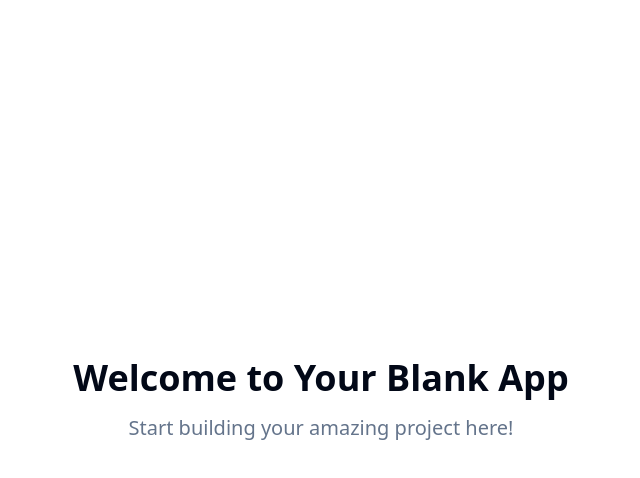
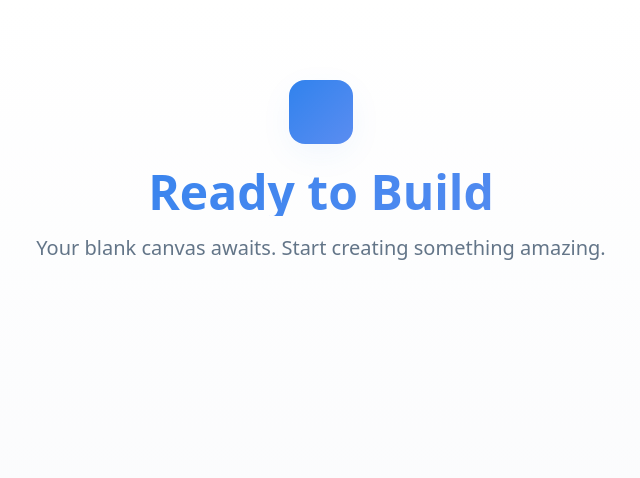
Before and after one commit to sirilgsq/anew-project-starter, a React (Vite) app: page / in a window 1280 px wide. Shown: the top 478 px of the page, without its empty margins (319-959 px from the left). Built offline with nearby package versions, Linux system fonts and the light colour scheme.

Commit message:
Create blank project
Creates a new project with a basic structure and essential files.

```diff
--- a/index.html
+++ b/index.html
@@ -3,12 +3,12 @@
   <head>
     <meta charset="UTF-8" />
     <meta name="viewport" content="width=device-width, initial-scale=1.0" />
-    <title>anew-project-starter</title>
-    <meta name="description" content="Lovable Generated Project" />
+    <title>Blank Project</title>
+    <meta name="description" content="A beautiful blank project ready for development" />
     <meta name="author" content="Lovable" />
 
-    <meta property="og:title" content="anew-project-starter" />
-    <meta property="og:description" content="Lovable Generated Project" />
+    <meta property="og:title" content="Blank Project" />
+    <meta property="og:description" content="A beautiful blank project ready for development" />
     <meta property="og:type" content="website" />
     <meta property="og:image" content="https://lovable.dev/opengraph-image-p98pqg.png" />
 
--- a/src/index.css
+++ b/src/index.css
@@ -9,34 +9,40 @@ All colors MUST be HSL.
 @layer base {
   :root {
     --background: 0 0% 100%;
-    --foreground: 222.2 84% 4.9%;
+    --foreground: 210 24% 16%;
 
     --card: 0 0% 100%;
-    --card-foreground: 222.2 84% 4.9%;
+    --card-foreground: 210 24% 16%;
 
     --popover: 0 0% 100%;
-    --popover-foreground: 222.2 84% 4.9%;
+    --popover-foreground: 210 24% 16%;
 
-    --primary: 222.2 47.4% 11.2%;
-    --primary-foreground: 210 40% 98%;
+    --primary: 214 84% 56%;
+    --primary-foreground: 0 0% 98%;
 
-    --secondary: 210 40% 96.1%;
-    --secondary-foreground: 222.2 47.4% 11.2%;
+    --secondary: 210 40% 96%;
+    --secondary-foreground: 210 24% 16%;
 
-    --muted: 210 40% 96.1%;
-    --muted-foreground: 215.4 16.3% 46.9%;
+    --muted: 210 40% 96%;
+    --muted-foreground: 210 16% 46%;
 
-    --accent: 210 40% 96.1%;
-    --accent-foreground: 222.2 47.4% 11.2%;
+    --accent: 210 40% 96%;
+    --accent-foreground: 210 24% 16%;
 
-    --destructive: 0 84.2% 60.2%;
-    --destructive-foreground: 210 40% 98%;
+    --destructive: 0 84% 60%;
+    --destructive-foreground: 0 0% 98%;
 
-    --border: 214.3 31.8% 91.4%;
-    --input: 214.3 31.8% 91.4%;
-    --ring: 222.2 84% 4.9%;
+    --border: 214 31% 91%;
+    --input: 214 31% 91%;
+    --ring: 214 84% 56%;
 
-    --radius: 0.5rem;
+    --radius: 0.75rem;
+
+    /* Custom design tokens */
+    --gradient-primary: linear-gradient(135deg, hsl(var(--primary)), hsl(220 84% 65%));
+    --gradient-subtle: linear-gradient(180deg, hsl(var(--background)), hsl(220 27% 98%));
+    --shadow-elegant: 0 10px 40px -12px hsl(var(--primary) / 0.15);
+    --transition-smooth: all 0.3s cubic-bezier(0.4, 0, 0.2, 1);
 
     --sidebar-background: 0 0% 98%;
 
@@ -56,33 +62,38 @@ All colors MUST be HSL.
   }
 
   .dark {
-    --background: 222.2 84% 4.9%;
-    --foreground: 210 40% 98%;
+    --background: 224 71% 4%;
+    --foreground: 213 31% 91%;
 
-    --card: 222.2 84% 4.9%;
-    --card-foreground: 210 40% 98%;
+    --card: 224 71% 4%;
+    --card-foreground: 213 31% 91%;
 
-    --popover: 222.2 84% 4.9%;
-    --popover-foreground: 210 40% 98%;
+    --popover: 224 71% 4%;
+    --popover-foreground: 213 31% 91%;
 
-    --primary: 210 40% 98%;
-    --primary-foreground: 222.2 47.4% 11.2%;
+    --primary: 214 84% 56%;
+    --primary-foreground: 0 0% 98%;
 
-    --secondary: 217.2 32.6% 17.5%;
-    --secondary-foreground: 210 40% 98%;
+    --secondary: 215 28% 17%;
+    --secondary-foreground: 213 31% 91%;
 
-    --muted: 217.2 32.6% 17.5%;
-    --muted-foreground: 215 20.2% 65.1%;
+    --muted: 215 28% 17%;
+    --muted-foreground: 217 33% 64%;
 
-    --accent: 217.2 32.6% 17.5%;
-    --accent-foreground: 210 40% 98%;
+    --accent: 215 28% 17%;
+    --accent-foreground: 213 31% 91%;
 
-    --destructive: 0 62.8% 30.6%;
-    --destructive-foreground: 210 40% 98%;
+    --destructive: 0 63% 31%;
+    --destructive-foreground: 213 31% 91%;
 
-    --border: 217.2 32.6% 17.5%;
-    --input: 217.2 32.6% 17.5%;
-    --ring: 212.7 26.8% 83.9%;
+    --border: 215 28% 17%;
+    --input: 215 28% 17%;
+    --ring: 214 84% 56%;
+
+    /* Dark mode design tokens */
+    --gradient-primary: linear-gradient(135deg, hsl(var(--primary)), hsl(220 84% 65%));
+    --gradient-subtle: linear-gradient(180deg, hsl(var(--background)), hsl(215 28% 6%));
+    --shadow-elegant: 0 10px 40px -12px hsl(var(--primary) / 0.25);
     --sidebar-background: 240 5.9% 10%;
     --sidebar-foreground: 240 4.8% 95.9%;
     --sidebar-primary: 224.3 76.3% 48%;
--- a/src/pages/Index.tsx
+++ b/src/pages/Index.tsx
@@ -1,11 +1,18 @@
-// Update this page (the content is just a fallback if you fail to update the page)
-
 const Index = () => {
   return (
-    <div className="min-h-screen flex items-center justify-center bg-background">
-      <div className="text-center">
-        <h1 className="text-4xl font-bold mb-4">Welcome to Your Blank App</h1>
-        <p className="text-xl text-muted-foreground">Start building your amazing project here!</p>
+    <div className="min-h-screen bg-gradient-subtle">
+      <div className="container mx-auto px-4 py-20">
+        <div className="text-center max-w-2xl mx-auto">
+          <div className="mb-8">
+            <div className="w-16 h-16 bg-gradient-primary rounded-2xl mx-auto mb-6 shadow-elegant"></div>
+            <h1 className="text-5xl font-bold bg-gradient-primary bg-clip-text text-transparent mb-4">
+              Ready to Build
+            </h1>
+            <p className="text-xl text-muted-foreground leading-relaxed">
+              Your blank canvas awaits. Start creating something amazing.
+            </p>
+          </div>
+        </div>
       </div>
     </div>
   );
--- a/tailwind.config.ts
+++ b/tailwind.config.ts
@@ -68,6 +68,16 @@ export default {
 				md: 'calc(var(--radius) - 2px)',
 				sm: 'calc(var(--radius) - 4px)'
 			},
+			backgroundImage: {
+				'gradient-primary': 'var(--gradient-primary)',
+				'gradient-subtle': 'var(--gradient-subtle)'
+			},
+			boxShadow: {
+				'elegant': 'var(--shadow-elegant)'
+			},
+			transitionTimingFunction: {
+				'smooth': 'var(--transition-smooth)'
+			},
 			keyframes: {
 				'accordion-down': {
 					from: {
```
